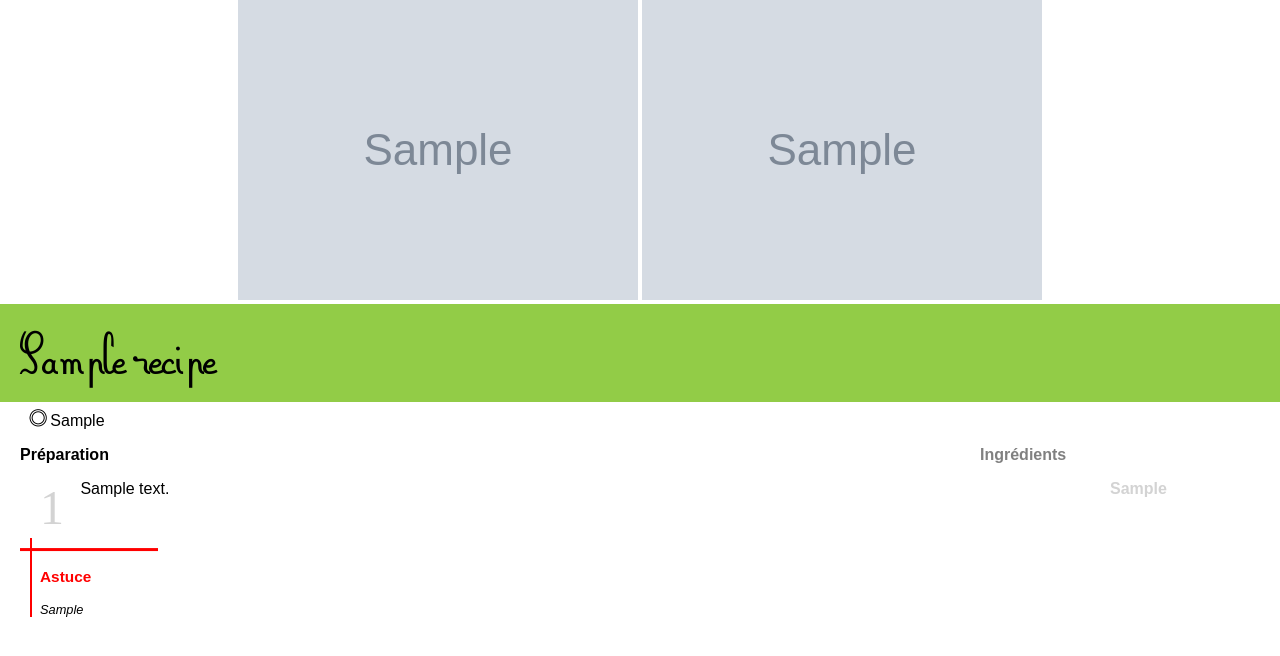
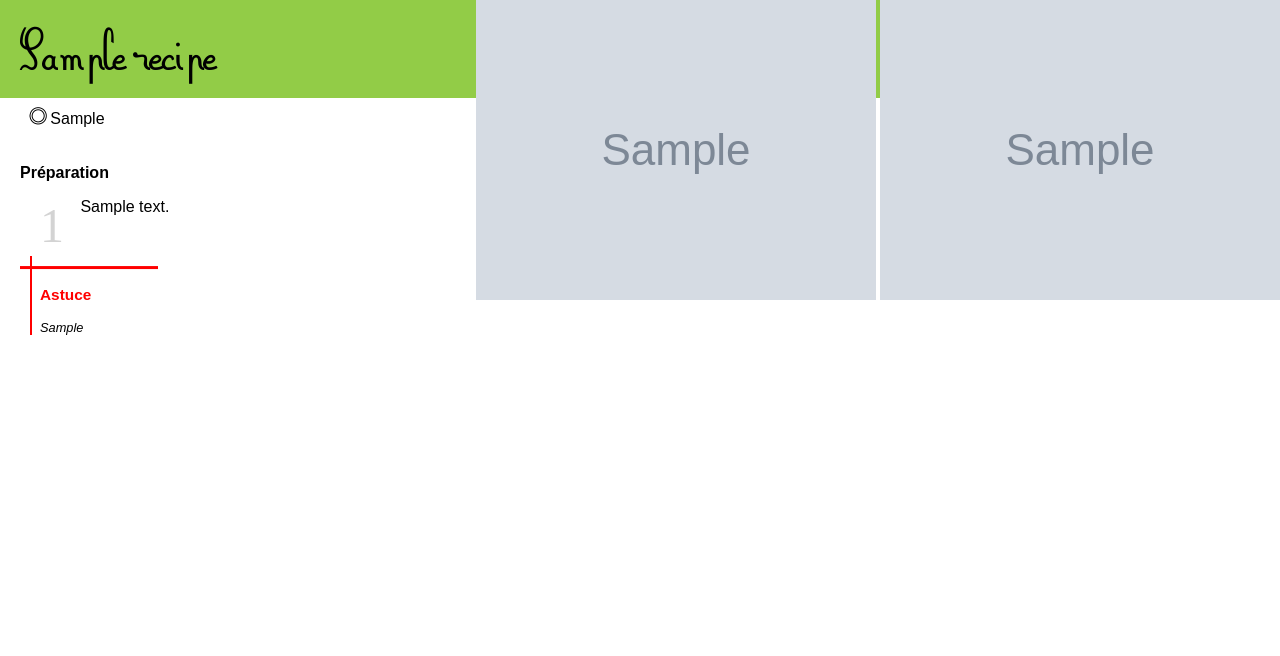
Before and after one commit to nicolaselie/django-recipes, a Django app: page /recipes/1/ in a window 1280 px wide. Shown: the top 656 px of the page. Run offline with Django 3.2, Linux system fonts and the light colour scheme; tables that the repository leaves empty hold one stand-in row (values such as "Sample post"); grey boxes marked "Sample" are stand-in pictures.

Commit message:
Improved templates

```diff
--- a/recipes/views.py
+++ b/recipes/views.py
@@ -53,7 +53,6 @@ class RecipeView(DetailView):
     def get_context_data(self, **kwargs):
         context = super(RecipeView, self).get_context_data(**kwargs)
         recipe = context['recipe']
-        print dir(recipe)
 
         ingredients = []
         for line in recipe.ingredients.split('\n'):
--- a/static/stylesheet.css
+++ b/static/stylesheet.css
@@ -29,6 +29,10 @@ body {
 h1 {
     font-family: 'frca10regular';
     background-color: #92cc47;
+    position: fixed;
+    top: 0;
+    left: 0;
+    width: 100%;
     margin: 0px;
     padding-top: 14px;
     padding-left: 20px;
@@ -36,6 +40,13 @@ h1 {
 
 div#images {
     text-align: center;
+    position: fixed;
+    top: 0;
+    right: 0;
+}
+
+div#meta {
+    padding-top: 100px;
 }
 
 div#meta>p {
@@ -48,6 +59,7 @@ div#ingredients {
     float: right;
     color: lightgrey;
     font-weight: bold;
+    padding-top: 20px;
     padding-bottom: 20px;
     padding-left: 20px;
 }
@@ -73,6 +85,7 @@ div#ingredients div.right {
 }
 
 div#recipe {
+    padding-top: 20px;
     padding-right: 20px;
 }
 
@@ -128,6 +141,10 @@ div#hint>p {
     color: red;
 }
 
+div#recipes {
+    padding-top: 100px;
+}
+
 span.cookingsymbol {
     font-family: 'cookingsymbolsregular';
     font-size: 24px;
--- a/templates/recipes/recipe_detail.html
+++ b/templates/recipes/recipe_detail.html
@@ -3,12 +3,12 @@
 {% block title %}{{ recipe.title }}{% endblock %}
 
 {% block content %}
+    <h1>{{ recipe.title }}</h1>
+
     <div id="images">
         <img src="{{ MEDIA_URL }}{{ recipe.big_picture }}" />
         <img src="{{ MEDIA_URL }}{{ recipe.small_picture }}" />
     </div>
-
-    <h1>{{ recipe.title }}</h1>
 
     <div id="meta">
         {% if recipe.preparation_time %}<p><span class="cookingsymbol">g</span>{{ recipe.preparation_time }}</p>{% endif %}
@@ -20,18 +20,18 @@
     <div id="ingredients">
         <p>Ingrédients</p>
         <ul>
-        {% for ingredient in ingredients %}
+            {% for ingredient in ingredients %}
             <li><div class="left">{{ ingredient.quantity|safe }}</div><div class="right">{{ ingredient.name|safe }}</div></li>
-        {% endfor %}
+            {% endfor %}
         </ul>
     </div>
 
     <div id="recipe">
         <p>Préparation</p>
         <ol>
-        {% for step in steps %}
+            {% for step in steps %}
             <li>{{ step|safe }}</li>
-        {% endfor %}
+            {% endfor %}
         </ol>
     </div>
 
--- a/templates/recipes/recipe_list.html
+++ b/templates/recipes/recipe_list.html
@@ -1,9 +1,13 @@
 {% extends "recipes/base.html" %}
 
 {% block content %}
+    <h1>Toutes les recettes</h1>
+
+    <div id="recipes">
         {% for recipe in recipes %}
         <p><a href="{% url "recipe_by_slug" recipe.slug %}" >{{ recipe.title }}</a></p>
         {% endfor %}
+    </div>
 
     {% if is_paginated %}
     <div class="pagination">
```
Lines whose indentation alone changed are shown as unchanged.
